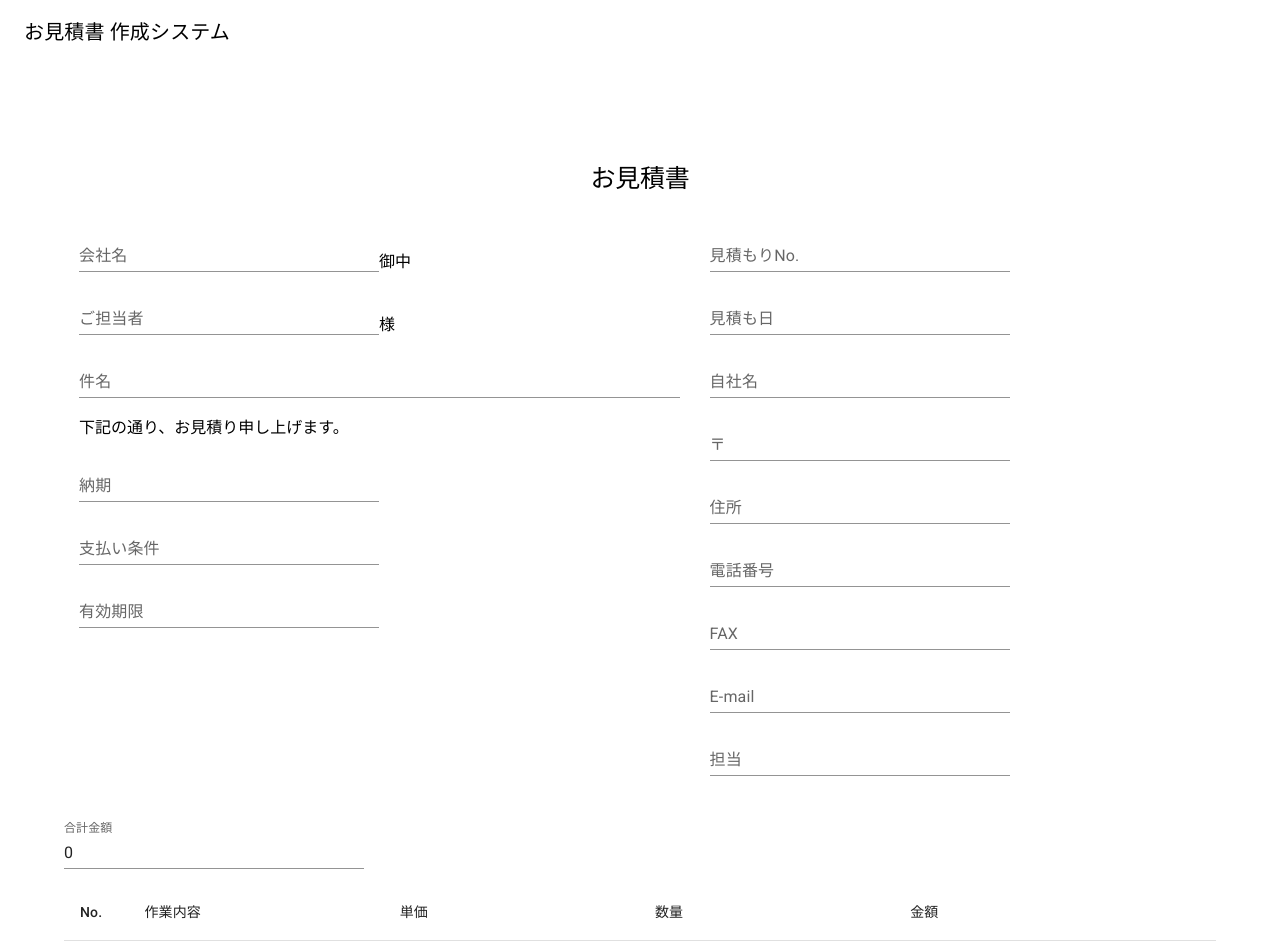
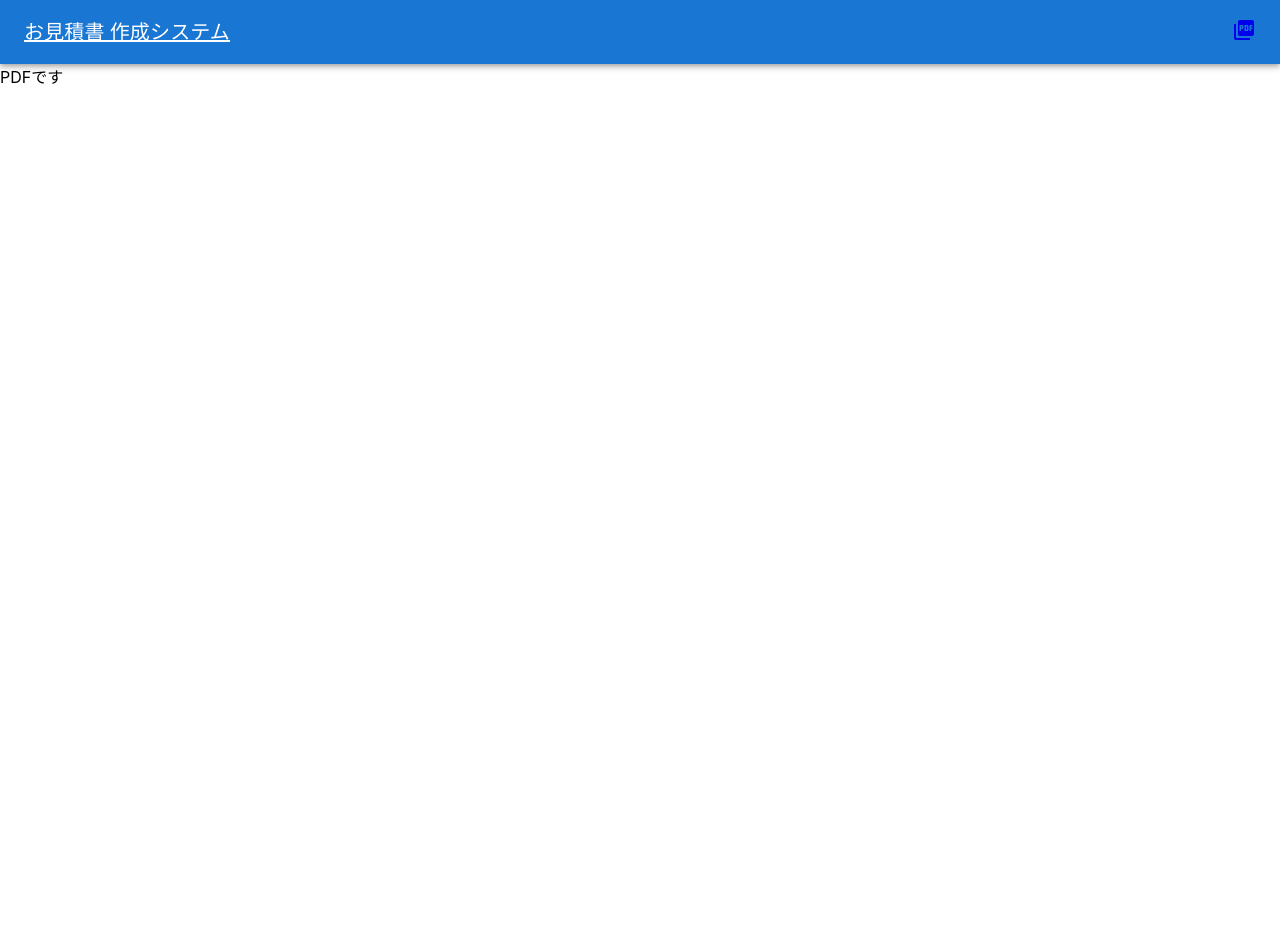
Before and after one commit to taic-dev/newsApp, a React (Create React App) app in the folder react-quote-table/: page /pdf in a window 1280 px wide. Shown: the top 952 px of the page. After the commit the page ends 800 px from the top, so only its background shows below. Built offline with nearby package versions, Linux system fonts and the light colour scheme.

Commit message:
コンポーネント分け

```diff
--- a/react-quote-table/package.json
+++ b/react-quote-table/package.json
@@ -8,11 +8,13 @@
     "@mui/icons-material": "^5.10.2",
     "@mui/material": "^5.10.1",
     "@mui/x-date-pickers": "^5.0.0-beta.6",
+    "@react-pdf/renderer": "^3.0.0",
     "@testing-library/jest-dom": "^5.16.5",
     "@testing-library/react": "^13.3.0",
     "@testing-library/user-event": "^13.5.0",
     "react": "^17.0.2",
     "react-dom": "^17.0.2",
+    "react-router-dom": "5.2.0",
     "react-scripts": "5.0.1",
     "web-vitals": "^2.1.4"
   },
--- a/react-quote-table/src/App.js
+++ b/react-quote-table/src/App.js
@@ -1,93 +1,12 @@
-import { Table, TableBody, TableCell, TableHead, TableRow, TextField, Toolbar, Typography, } from '@mui/material';
-import { Container } from '@mui/system';
-import MainItemLeft from './components/MainItemLeft';
-import MainItemRight from './components/MainItemRight';
-import MainItemQuoteTable from './components/MainItemQuoteTable';
-import { useCallback, useEffect, useState } from 'react';
+import Header from "./components/Header";
 import './App.css';
 
-
 function App() {
-
-  const [totalPrice,setTotalPrice] = useState(0);
-  const [allTableRow,setAllTableRow] = useState([
-    {
-      id: 0,
-      content: "",
-      unitPrice: 0,
-      quantity: 0,
-      price: 0,
-    }
-  ]);
-
-  const addTableRow = e => {
-
-    setAllTableRow([
-      ...allTableRow,
-        {
-          id: allTableRow[allTableRow.length-1].id + 1,
-          content: "",
-          unitPrice: 0,
-          quantity: 0,
-          price: 0,
-        }
-      ]);
-  }
-
-  const changeTableCell = e => {
-    const {name,value} = e.target;
-    const parentId = e.target.closest("tr").id;
-
-    setAllTableRow(
-      [...allTableRow],
-      allTableRow[parentId][name] = value,
-      allTableRow[parentId].price = allTableRow[parentId].unitPrice * allTableRow[parentId].quantity
-    );
-  }
-
-  const deleteTableRow = e => {
-    const parentId = e.target.closest("tr").id;
-
-    setAllTableRow(
-      allTableRow.filter((row)=>(
-        row.id != parentId
-      ))
-    )
-  }
-
-  useEffect(()=>{
-    setTotalPrice(
-      allTableRow.reduce((sum, row) => {
-        return sum + row.price;
-      },0)
-    );
-  },[allTableRow])
-
   return (
     <>
-      <Toolbar component="header">
-        <Typography variant="h6">
-          お見積書 作成システム
-        </Typography>
-      </Toolbar>
-      <Container>
-        <main className="main">
-          <Typography style={{fontSize: "25px",textAlign: "center"}} component="h2" variant="h2">お見積書</Typography>
-          <div className="main-wrapper">
-            <MainItemLeft />
-            <MainItemRight />
-          </div>
-          <MainItemQuoteTable
-            changeTableCell={changeTableCell}
-            addTableRow={addTableRow}
-            deleteTableRow={deleteTableRow}
-            totalPrice={totalPrice}
-            allTableRow={allTableRow}
-          />
-        </main>
-      </Container>
+      <Header />
     </>
-  );
+  )
 }
 
 export default App;
--- /dev/null
+++ b/react-quote-table/src/components/Header.jsx
@@ -0,0 +1,36 @@
+import { BrowserRouter, Link, Switch, Route } from "react-router-dom";
+import { Toolbar, Typography, Button, Box, AppBar } from '@mui/material'
+import PictureAsPdfIcon from '@mui/icons-material/PictureAsPdf';
+import Main from './Main'
+import Pdf from './Pdf'
+import React from 'react'
+
+const Header = () => {
+  return (
+    <BrowserRouter>
+        <Box sx={{ flexGrow: 1 }}>
+            <AppBar position="static">
+                <Toolbar>
+                <Typography variant="h6" component="div" sx={{ flexGrow: 1 }}>
+                    <Link to="/" style={{color: "#fff"}}>お見積書 作成システム</Link>
+                </Typography>
+                <Link to="/pdf">
+                    <PictureAsPdfIcon />
+                </Link>
+                </Toolbar>
+            </AppBar>
+        </Box>
+
+        <Switch>
+            <Route exact path="/">
+                <Main></Main>
+            </Route>
+            <Route exact path="/pdf">
+                <Pdf></Pdf>
+            </Route>
+        </Switch>
+    </BrowserRouter>
+  )
+}
+
+export default Header
--- /dev/null
+++ b/react-quote-table/src/components/Main.jsx
@@ -0,0 +1,88 @@
+import { Typography, } from '@mui/material';
+import { Container } from '@mui/system';
+import MainItemLeft from './MainItemLeft';
+import MainItemRight from './MainItemRight';
+import MainItemQuoteTable from './MainItemQuoteTable';
+import { useEffect, useState } from 'react';
+import '../App.css';
+
+
+function Main() {
+
+  const [totalPrice,setTotalPrice] = useState(0);
+  const [allTableRow,setAllTableRow] = useState([
+    {
+      id: 0,
+      content: "",
+      unitPrice: 0,
+      quantity: 0,
+      price: 0,
+    }
+  ]);
+
+  const addTableRow = e => {
+
+    setAllTableRow([
+      ...allTableRow,
+        {
+          id: allTableRow[allTableRow.length-1].id + 1,
+          content: "",
+          unitPrice: 0,
+          quantity: 0,
+          price: 0,
+        }
+      ]);
+  }
+
+  const changeTableCell = e => {
+    const {name,value} = e.target;
+    const parentId = e.target.closest("tr").id;
+
+    setAllTableRow(
+      [...allTableRow],
+      allTableRow[parentId][name] = value,
+      allTableRow[parentId].price = allTableRow[parentId].unitPrice * allTableRow[parentId].quantity
+    );
+  }
+
+  const deleteTableRow = e => {
+    const parentId = e.target.closest("tr").id;
+
+    setAllTableRow(
+      allTableRow.filter((row)=>(
+        row.id != parentId
+      ))
+    )
+  }
+
+  useEffect(()=>{
+    setTotalPrice(
+      allTableRow.reduce((sum, row) => {
+        return sum + row.price;
+      },0)
+    );
+  },[allTableRow])
+
+  return (
+    <>
+      <Container>
+        <main className="main">
+          <Typography style={{fontSize: "25px",textAlign: "center"}} component="h2" variant="h2">お見積書</Typography>
+          <div className="main-wrapper">
+            <MainItemLeft />
+            <MainItemRight />
+          </div>
+          <MainItemQuoteTable
+            changeTableCell={changeTableCell}
+            addTableRow={addTableRow}
+            deleteTableRow={deleteTableRow}
+            totalPrice={totalPrice}
+            allTableRow={allTableRow}
+          />
+        </main>
+      </Container>
+    </>
+  );
+}
+
+export default Main;
--- /dev/null
+++ b/react-quote-table/src/components/Pdf.jsx
@@ -0,0 +1,11 @@
+import React from 'react'
+
+const Pdf = () => {
+  return (
+    <div>
+      PDFです
+    </div>
+  )
+}
+
+export default Pdf
```
Also changed, not shown: 1 other file (tests, documents, lock files or other folders).
